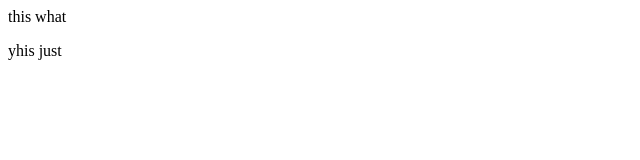
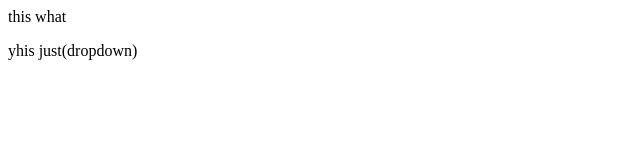
Before and after one commit to Abish-Barnodia/loca, a plain HTML site: page index.html in a window 1280 px wide. Shown: the full height of the page, 0-640 px from the left. Drawn offline with Linux system fonts and the light colour scheme.

Commit message:
Add dropdown

```diff
--- a/index.html
+++ b/index.html
@@ -1,2 +1,2 @@
 <p>this what</p>
-<p>yhis just</p>
+<p>yhis just(dropdown)</p>
```
